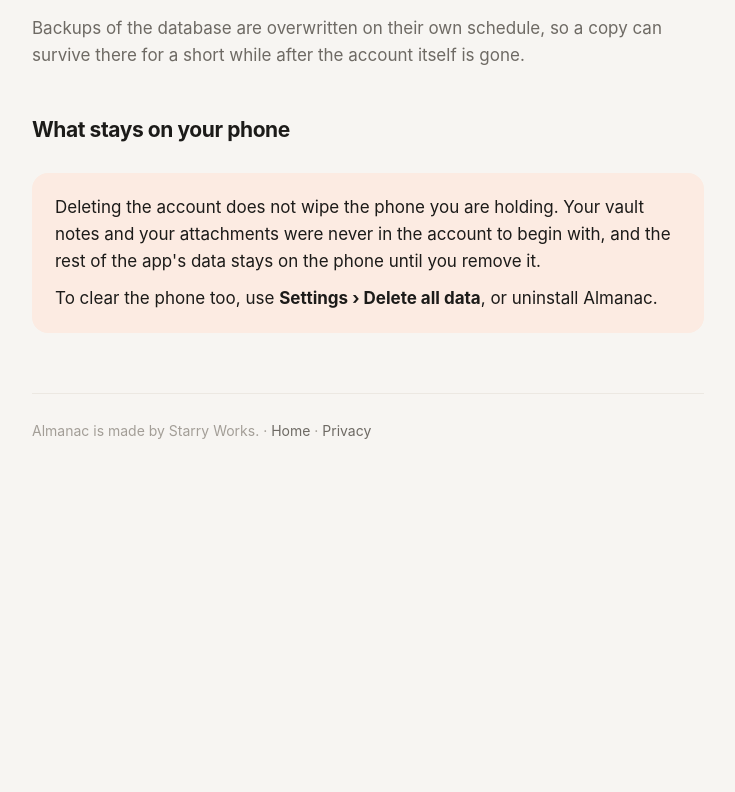
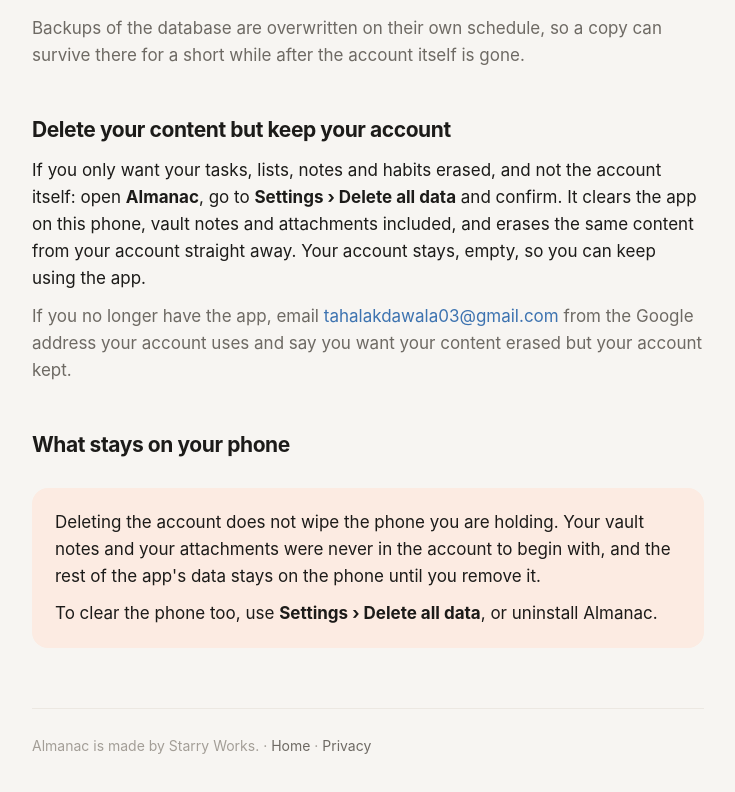
Before and after one commit to Taha-Lakdawala/almanac-site, a plain HTML site: page delete-account.html in a window 1280 px wide. Shown: the part 1185-1977 px from the top of the page, without its empty margins (272-1007 px from the left). Before the commit the page ends 1724 px from the top, so only its background shows below. Drawn offline with Linux system fonts and the light colour scheme; a web font is replaced by a local one.

Commit message:
Add a section on deleting content without deleting the account

```diff
--- a/delete-account.html
+++ b/delete-account.html
@@ -62,6 +62,21 @@
     for a short while after the account itself is gone.
   </p>
 
+  <h2 id="data">Delete your content but keep your account</h2>
+  <p>
+    If you only want your tasks, lists, notes and habits erased, and not the account itself:
+    open <strong>Almanac</strong>, go to <strong>Settings &rsaquo; Delete all data</strong> and
+    confirm. It clears the app on this phone, vault notes and attachments included, and erases
+    the same content from your account straight away. Your account stays, empty, so you can
+    keep using the app.
+  </p>
+  <p class="muted">
+    If you no longer have the app, email
+    <a href="mailto:tahalakdawala03@gmail.com?subject=Delete%20my%20Almanac%20data">tahalakdawala03@gmail.com</a>
+    from the Google address your account uses and say you want your content erased but your
+    account kept.
+  </p>
+
   <h2>What stays on your phone</h2>
   <div class="card tangerine">
     <p style="margin-top:0">
```
